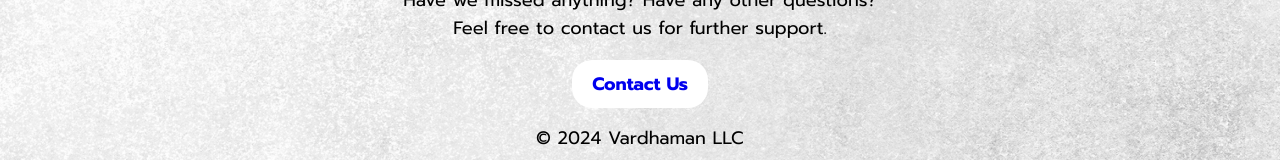
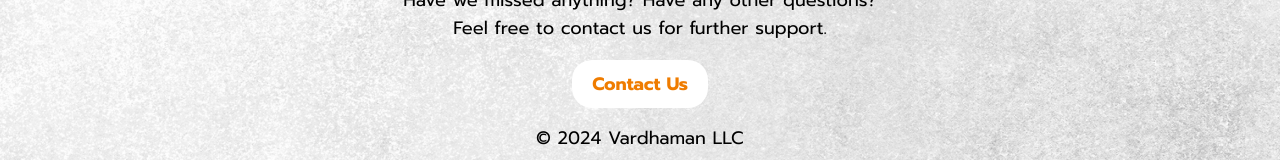
Before and after one commit to avadhut-24/Freelancing_Kukware, a React (Vite) app in the folder frontend/: page / in a window 1280 px wide. Shown: the part 2691-2851 px from the top of the page. Built offline with nearby package versions, Linux system fonts and the light colour scheme.

Commit message:
contact button style updated

```diff
--- a/frontend/src/pages/About.jsx
+++ b/frontend/src/pages/About.jsx
@@ -85,7 +85,7 @@ const About = () => {
                      <p> Have we missed anything? Have any other questions?
                      <br/>
                      Feel free to contact us for further support.</p>
-                     <button> <Link to="/contact" style={{textDecoration:'none'}}>Contact Us</Link></button>
+                     <button> <Link to="/contact" style={{textDecoration:'none', color:'inherit'}}>Contact Us</Link></button>
                      <h7>© 2024 Vardhaman LLC</h7>
                     </div>
 
--- a/frontend/src/pages/Home.jsx
+++ b/frontend/src/pages/Home.jsx
@@ -130,7 +130,7 @@ function Home() {
            <p> Have we missed anything? Have any other questions?
            <br/>
            Feel free to contact us for further support.</p>
-           <button> <Link to="/contact" style={{textDecoration:'none'}}>Contact Us</Link></button>
+           <button> <Link to="/contact" style={{textDecoration:'none', color:'inherit'}}>Contact Us</Link></button>
            <h7>© 2024 Vardhaman LLC</h7>
           </div>
 
--- a/frontend/src/pages/Products.jsx
+++ b/frontend/src/pages/Products.jsx
@@ -196,7 +196,7 @@ const Products = () => {
            <p> Have we missed anything? Have any other questions?
            <br/>
            Feel free to contact us for further support.</p>
-           <button> <Link to="/contact" style={{textDecoration:'none'}}>Contact Us</Link></button>
+           <button> <Link to="/contact" style={{textDecoration:'none', color:'inherit'}}>Contact Us</Link></button>
            <h7>© 2024 Vardhaman LLC</h7>
           </div>
 
```
